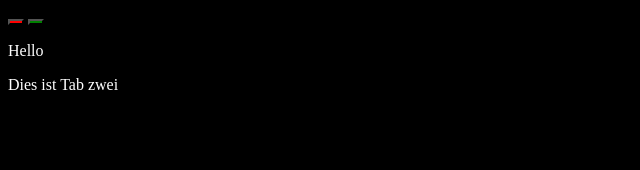
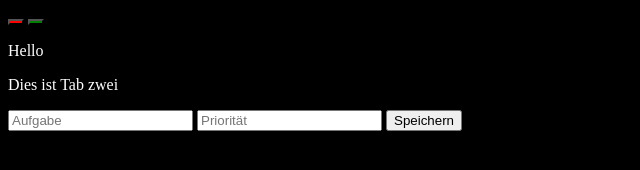
Before and after one commit to MBulti/MyWebsite, a plain HTML site: page index.html in a window 1280 px wide. Both pictures are taken after a click on the button 36 px from the left and 22 px from the top of the page. Shown: the whole page, without its empty margins (0-640 px from the left). Drawn offline with Linux system fonts and the light colour scheme; no server answers.

Commit message:
add items

```diff
--- a/index.html
+++ b/index.html
@@ -36,6 +36,9 @@
     <div id="secondtab" class="tabcontent">
         <p>Hello</p>
         <p>Dies ist Tab zwei</p>
+        <input type="text" placeholder="Aufgabe" id="taskfield">
+        <input type="text" placeholder="Priorität" id="priofield">
+        <button onclick="writeData()">Speichern</button>
     </div>
 
 
@@ -66,6 +69,6 @@
     <script>
         // Get the element with id="defaultOpen" and click on it
         document.getElementById("defaultOpen").click();
-        </script>
+    </script>
 </body>
 </html>
--- a/src/db.js
+++ b/src/db.js
@@ -27,3 +27,13 @@ const renderTodo = (data, id) => {
 
     todos.innerHTML += html;
 }
+
+function writeData() {
+
+    const todoItem = {
+        Text: "test",
+        Priority: "1"
+    }
+
+    db.collection('MyToDos').add(todoItem).catch(err => console.log(err));
+}
```
